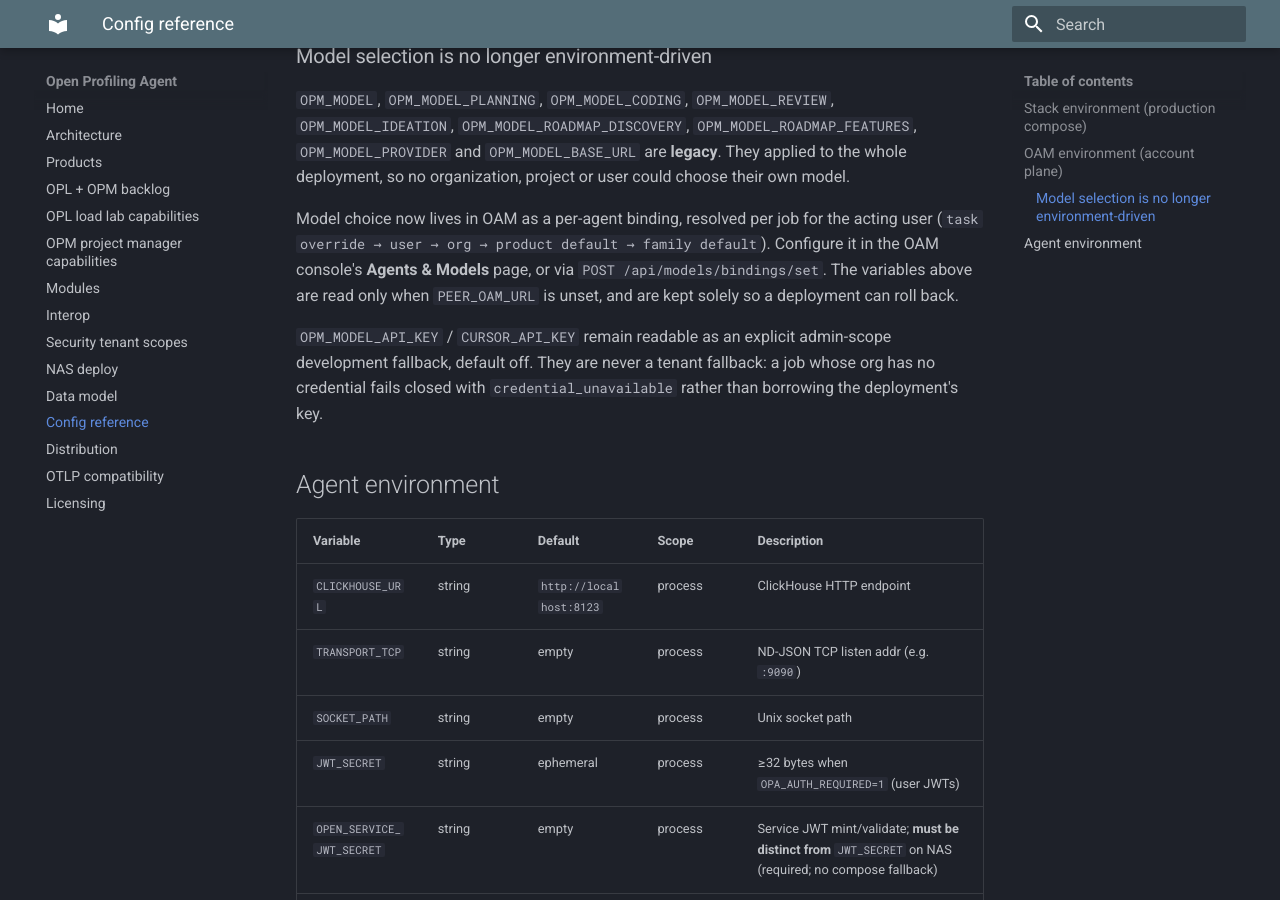
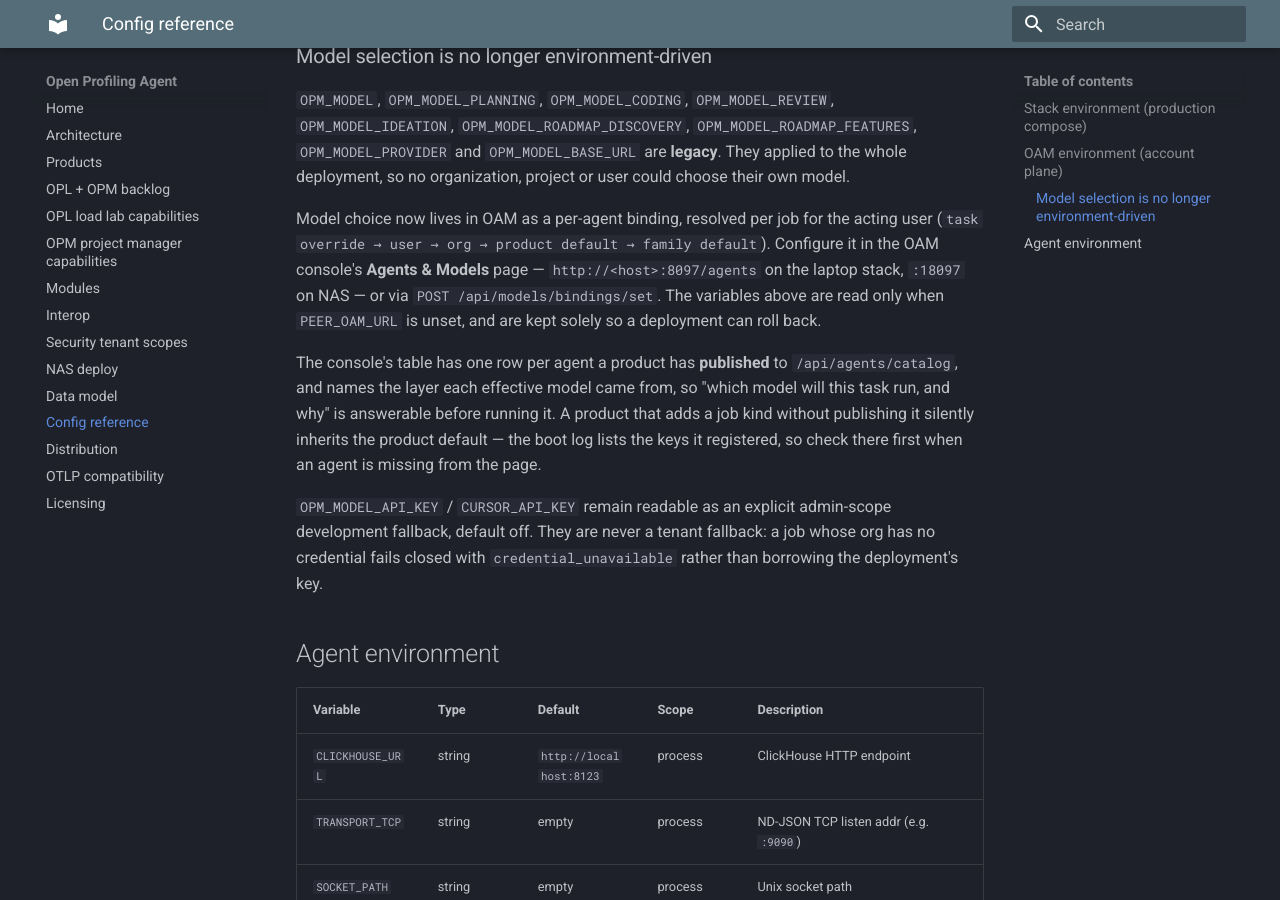
Before and after one commit to TheGrimmChester/OPA-Stack, an MkDocs documentation site: the page built from docs/config-reference.md, in a window 1280 px wide and 900 px high, scrolled down 1543 px. Built offline with MkDocs 1.6.1 and Material for MkDocs 9.7.7, drawn with Linux system fonts in a browser that asks for light colours.

Commit message:
Wire the OAM console into the stack
oam-dashboard on 8097 (laptop) and 18097 (NAS), plus the shared
dashboard.nas.Dockerfile target so `rebuild-nas-images.sh dashboards`
builds it with the other five.

Docs corrections found while doing it, all of them stale rather than new:

- The NAS service table had no OAM rows at all, so `oam-api` on 18090 was
  running on that host undocumented.
- "One server, four product databases" and the CREATE DATABASE snippet
  both predate `oam`. Following that snippet on a fresh NAS ClickHouse
  would leave oam-api with no database — it creates its own tables but
  not its database, so the failure is at boot.
- products.md's port table was missing both OAM ports.

config-reference already told the reader to configure models in the
console; now that the console exists the pointer names its URL, and says
where to look when an agent is missing from the page — a product that
adds a job kind without publishing it to /api/agents/catalog inherits the
product default silently, and its boot log is the only place that says so.

```diff
--- a/docs/config-reference.md
+++ b/docs/config-reference.md
@@ -36,9 +36,17 @@ user could choose their own model.
 
 Model choice now lives in OAM as a per-agent binding, resolved per job for the
 acting user (`task override → user → org → product default → family default`).
-Configure it in the OAM console's **Agents & Models** page, or via
+Configure it in the OAM console's **Agents & Models** page —
+`http://<host>:8097/agents` on the laptop stack, `:18097` on NAS — or via
 `POST /api/models/bindings/set`. The variables above are read only when
 `PEER_OAM_URL` is unset, and are kept solely so a deployment can roll back.
+
+The console's table has one row per agent a product has **published** to
+`/api/agents/catalog`, and names the layer each effective model came from, so
+"which model will this task run, and why" is answerable before running it. A
+product that adds a job kind without publishing it silently inherits the product
+default — the boot log lists the keys it registered, so check there first when an
+agent is missing from the page.
 
 `OPM_MODEL_API_KEY` / `CURSOR_API_KEY` remain readable as an explicit
 admin-scope development fallback, default off. They are never a tenant fallback:
```
Also changed, not shown: compose.all.yaml (+8 -0 lines), compose.nas.yaml (+14 -0 lines), docs/nas-deploy.md (+5 -1 lines), docs/products.md (+2 -0 lines), 1 other file.
